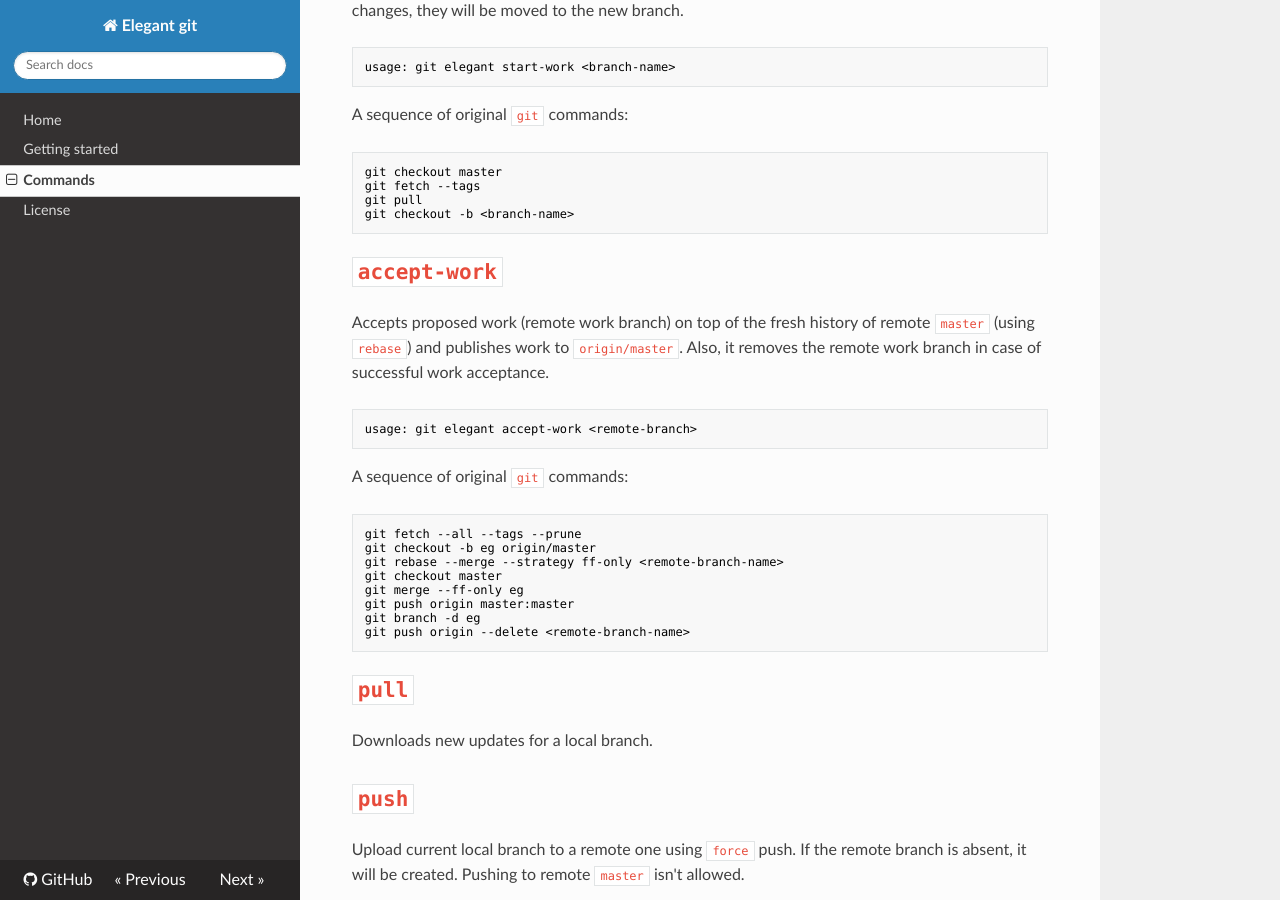
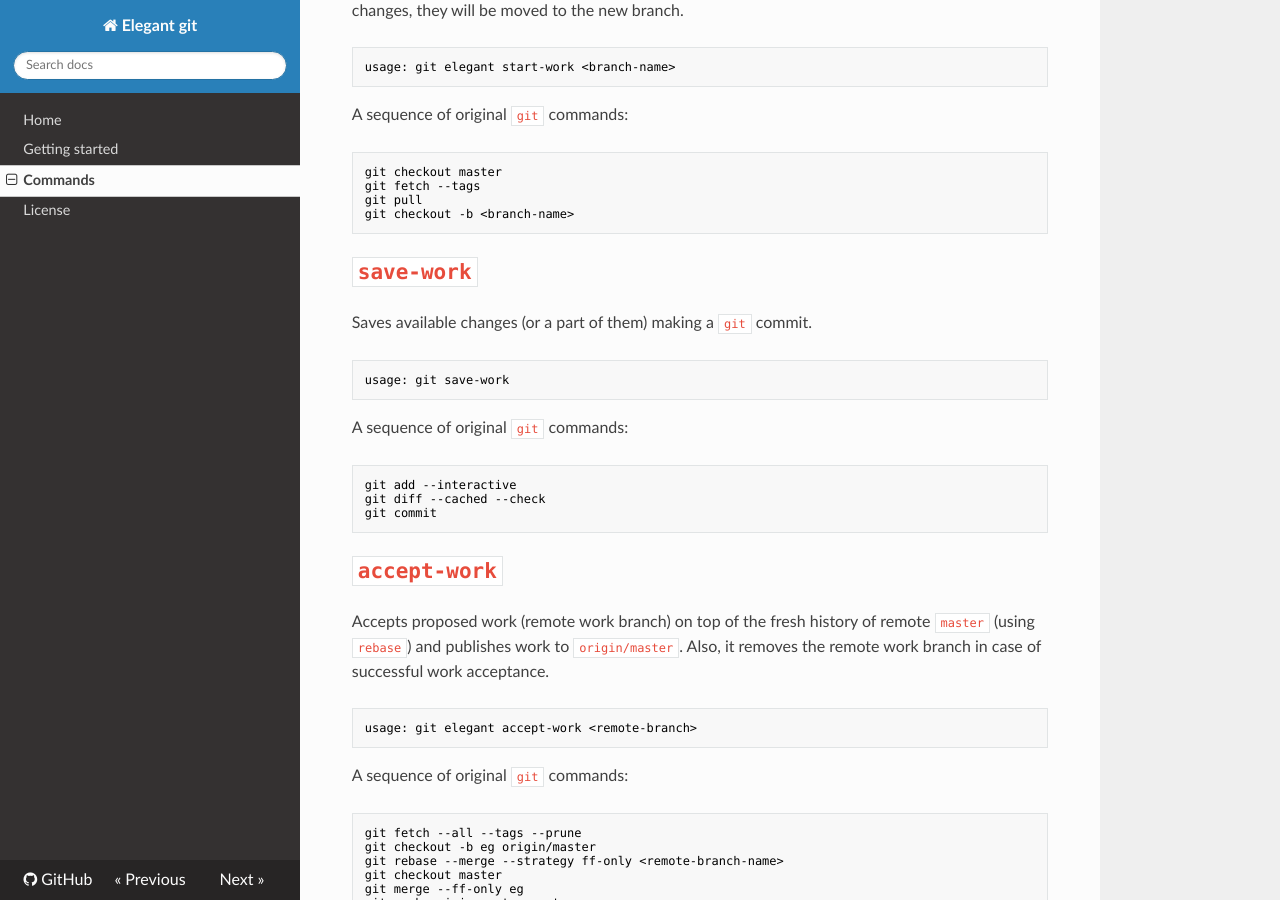
Before and after one commit to bees-hive/elegant-git, an MkDocs documentation site: the page built from docs/commands.md, in a window 1280 px wide and 900 px high, scrolled down 584 px. Built offline with MkDocs 1.6.1, drawn with Linux system fonts in a browser that asks for light colours; nearby versions of some CDN libraries; some of the changed text lies outside the part shown.

Commit message:
Introduce `save-work` command
This command is a former `save` command.

Also, this change updates 'tests/git-elegant-commands.bats' test by
extracting all commands to an array and iteration over it while making
the assertions.

`git elegant check --staged` is replaced with
`git diff --cached --check` as `check` command will be deprecated soon.

````diff
--- a/docs/commands.md
+++ b/docs/commands.md
@@ -28,6 +28,20 @@ git checkout master
 git fetch --tags
 git pull
 git checkout -b <branch-name>
+```
+
+# `save-work`
+Saves available changes (or a part of them) making a `git` commit.
+
+```bash
+usage: git save-work
+```
+
+A sequence of original `git` commands:
+```bash
+git add --interactive
+git diff --cached --check
+git commit
 ```
 
 # `accept-work`
````
Also changed, not shown: other parts of docs/commands.md (+0 -3 lines), 9 other files.
